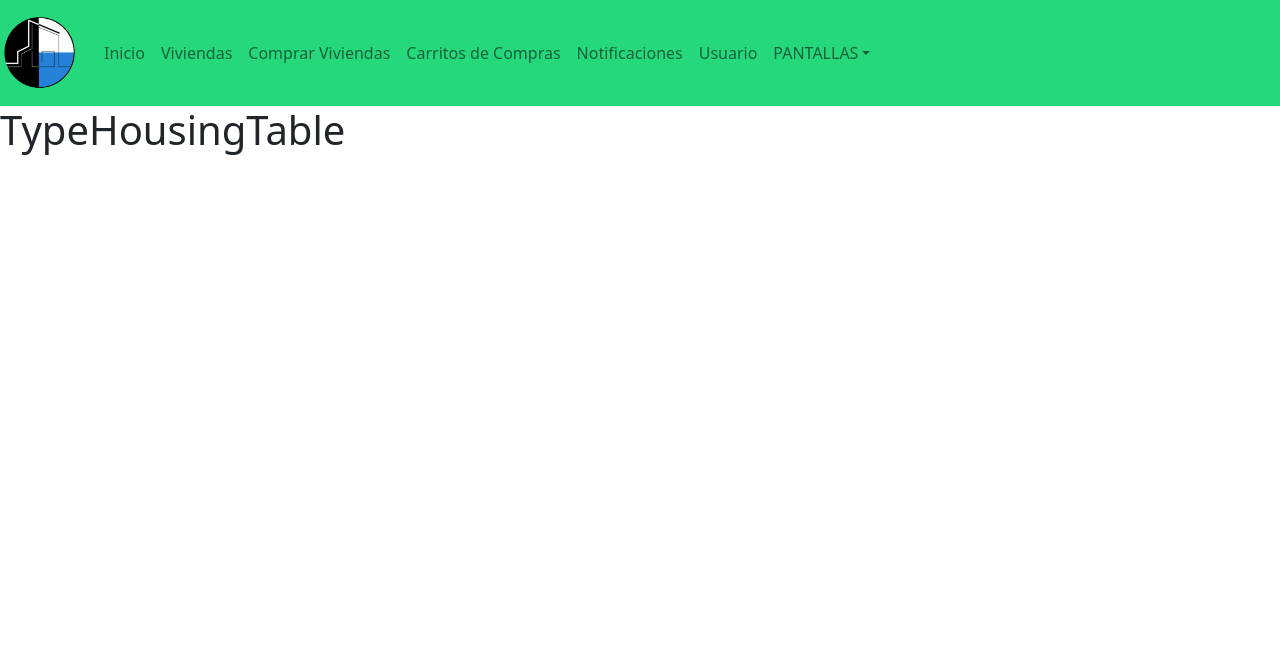
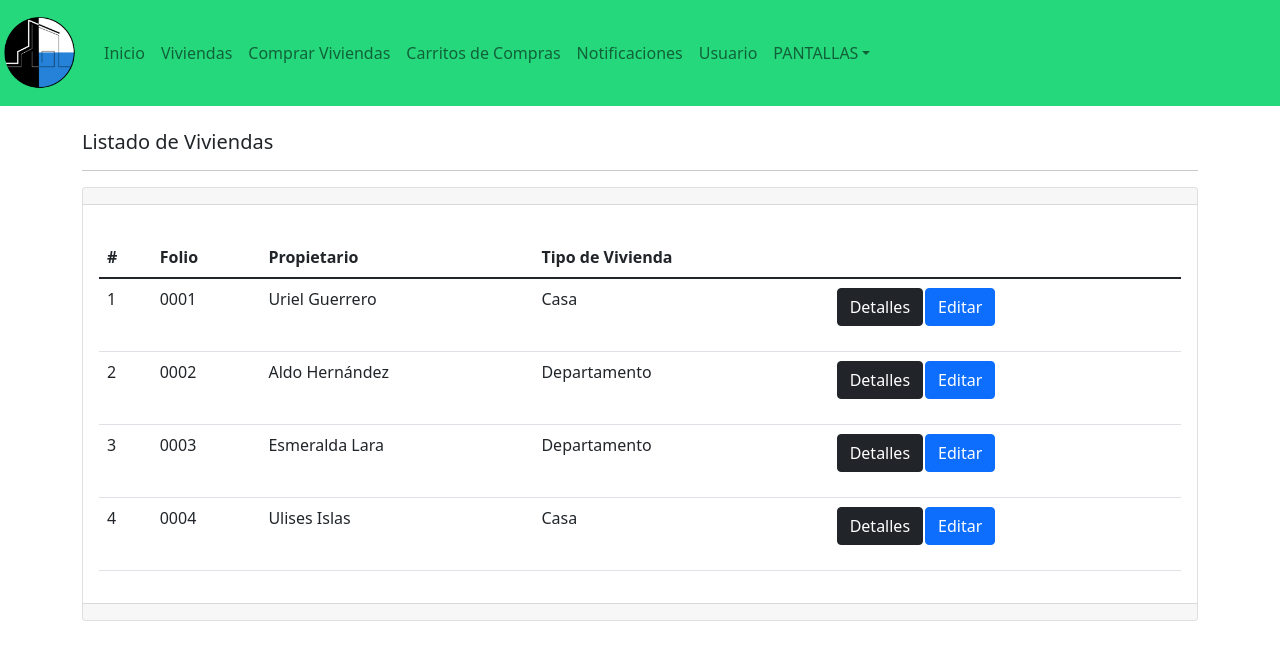
Before and after one commit to Aldo-7832/bienes_raices, a Vue app: page /typeHousingTable in a window 1280 px wide. Shown: the top 660 px of the page. Built offline with nearby package versions, Linux system fonts and the light colour scheme.

Commit message:
Tabla de Viviendas

```diff
--- a/src/views/TypeHousingTable.vue
+++ b/src/views/TypeHousingTable.vue
@@ -1,7 +1,82 @@
 <template>
-  <div>
- <h1>TypeHousingTable</h1>
+  <div class="container">
+    <div class="mb-4 mt-4">
+      <h5 class="card-title">Listado de Viviendas</h5>
+      <hr />
+      <div class="card">
+        <div class="card-header"></div>
+        <div class="card-body">
+          <div class="row">
+            <div class="col-lg-12 mx-auto">
+              <table
+                class="table table-hover table-collapse mt-3 mytable table-responsive" id="housing">
+                <thead>
+                  <tr>
+                    <th>#</th>
+                    <th>Folio</th>
+                    <th>Propietario</th>
+                    <th>Tipo de Vivienda</th>
+                    <th></th>
+                  </tr>
+                </thead>
+                <tbody>
+                  <tr>
+                    <td>1</td>
+                    <td>0001</td>
+                    <td>Uriel Guerrero</td>
+                    <td>Casa</td>
+                    <td class="text-end">
+                      <div class="col-lg-12 mb-3 text-end">
+                        <td><button type="button" class="btn btn-dark">Detalles</button></td>
+                        <td><button type="button" class="btn btn-primary">Editar</button></td>
+                      </div>
+                    </td>
+                  </tr>
+                  <tr>
+                    <td>2</td>
+                    <td>0002</td>
+                    <td>Aldo Hernández</td>
+                    <td>Departamento</td>
+                    <td class="text-end">
+                      <div class="col-lg-12 mb-3 text-end">
+                        <td><button type="button" class="btn btn-dark">Detalles</button></td>
+                        <td><button type="button" class="btn btn-primary">Editar</button></td>
+                      </div>
+                    </td>
+                  </tr>
+                  <tr>
+                    <td>3</td>
+                    <td>0003</td>
+                    <td>Esmeralda Lara</td>
+                    <td>Departamento</td>
+                    <td class="text-end">
+                      <div class="col-lg-12 mb-3 text-end">
+                        <td><button type="button" class="btn btn-dark">Detalles</button></td>
+                        <td><button type="button" class="btn btn-primary">Editar</button></td>
+                      </div>
+                    </td>
+                  </tr>
+                  <tr>
+                    <td>4</td>
+                    <td>0004</td>
+                    <td>Ulises Islas</td>
+                    <td>Casa</td>
+                    <td class="text-end">
+                      <div class="col-lg-12 mb-3 text-end">
+                        <td><button type="button" class="btn btn-dark">Detalles</button></td>
+                        <td><button type="button" class="btn btn-primary">Editar</button></td>
+                      </div>
+                    </td>
+                  </tr>
+                </tbody>
+              </table>
+            </div>
+          </div>
+        </div>
+        <div class="card-footer"></div>
       </div>
+    </div>
+  </div>
 </template>
 
 <script>
@@ -11,5 +86,4 @@ export default {
 </script>
 
 <style scoped>
-
 </style>
```
